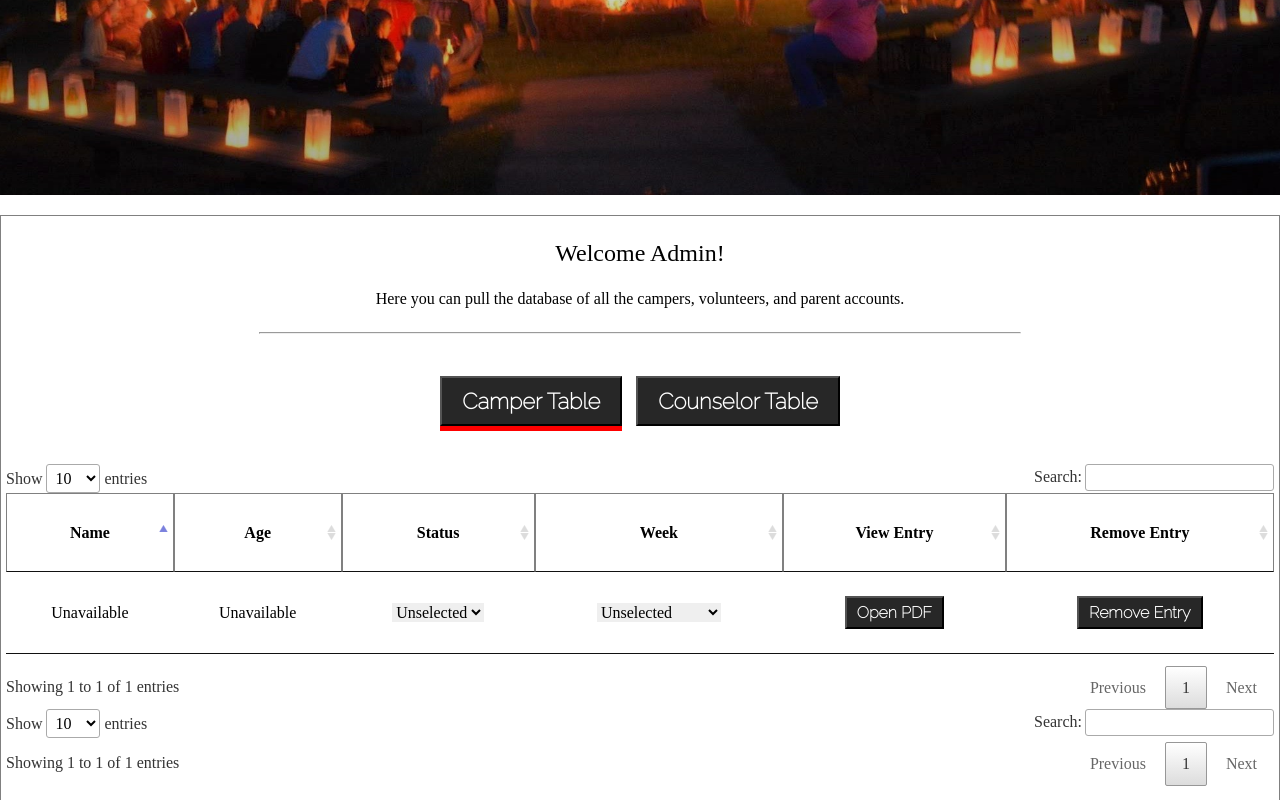
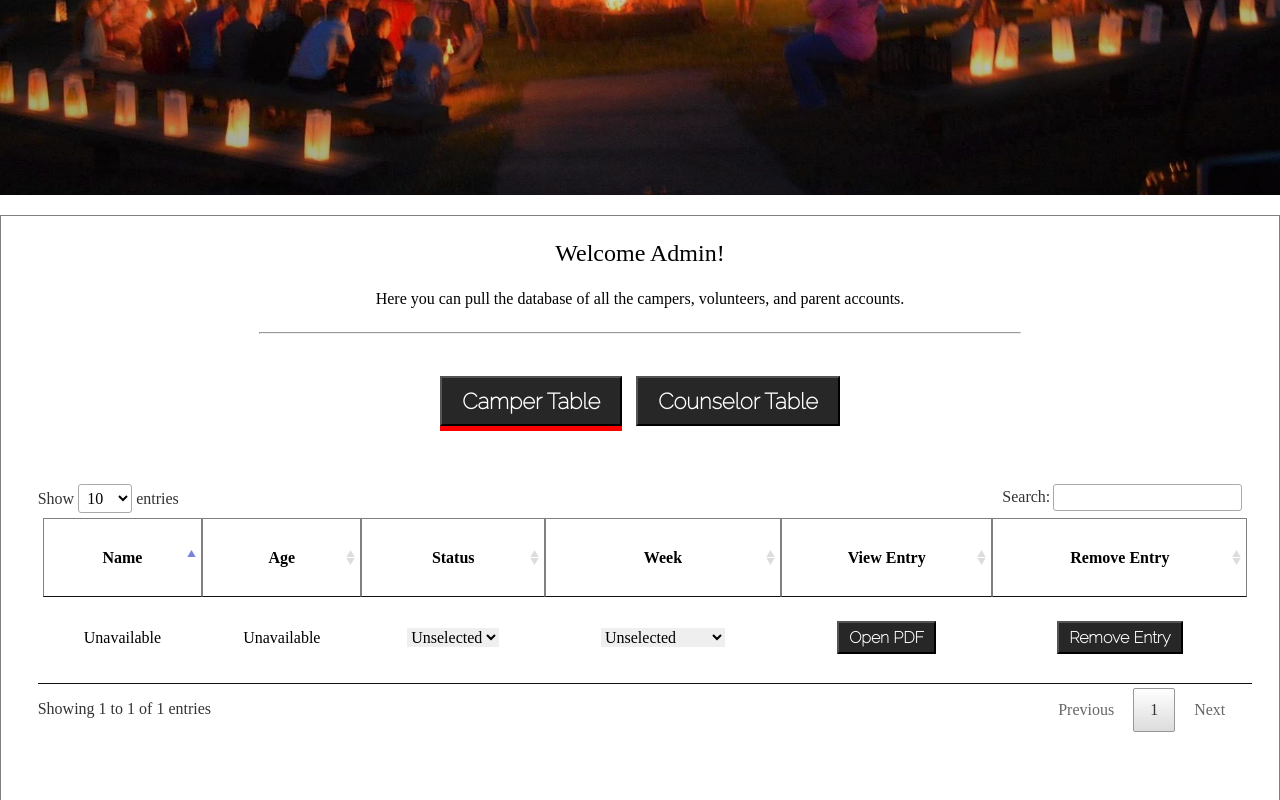
Before and after one commit to S-STEM-Team-5/server, a plain HTML site: page src/htmls/adminDashboard.html in a window 1280 px wide. Both pictures are taken after a click on the button "Camper Table". Shown: the part 408-1208 px from the top of the page. Drawn offline with Linux system fonts and the light colour scheme; a web font is replaced by a local one.

Commit message:
Some updates on the admin tables

```diff
--- a/src/scripts/adminDashboard.js
+++ b/src/scripts/adminDashboard.js
@@ -38,18 +38,19 @@ function initTableButtons(){
 		$(this).css('background-color', '#272727');
 	});
 	//Table button actualling switching tables.
-	$('#counselorTable').css('display', 'none');
+	$('#camperTable_wrapper').focus();
+	$('#counselorTable_wrapper').css('display', 'none');
 	$('#camperTableButton').css('box-shadow', '0px 5px red');
 	$('#camperTableButton').on('click', function(){
-		$('#counselorTable').css('display', 'none');
-		$('#camperTable').css('display', 'inline-block');
+		$('#counselorTable_wrapper').css('display', 'none');
+		$('#camperTable_wrapper').css('display', 'inline-block');
 		$(this).css('box-shadow', '0px 5px red');
 		$(this).focus();
 		$('#counselorTableButton').css('box-shadow', '0px 0px red');
 	});
 	$('#counselorTableButton').on('click', function(){
-		$('#counselorTable').css('display', 'inline-block');
-		$('#camperTable').css('display', 'none');
+		$('#counselorTable_wrapper').css('display', 'inline-block');
+		$('#camperTable_wrapper').css('display', 'none');
 		$(this).css('box-shadow', '0px 5px red');
 		$(this).focus();
 		$('#camperTableButton').css('box-shadow', '0px 0px red');
--- a/src/styles/adminDashboard.css
+++ b/src/styles/adminDashboard.css
@@ -59,7 +59,8 @@ h2 {
 article {
 	text-align: center;
 	margin: 0 auto;
-	border: 1px solid gray;
+	max-width: 1600px;
+    border: 1px solid gray;
 	padding: 5px 5px 200px 5px;
 	margin-bottom: 200px;
 }
@@ -71,9 +72,9 @@ hr {
 }
 table {
 	margin: 0 auto;
-	border: 0px solid gray;
 	border-spacing: 0px;
 	max-width: 1500px;
+	padding: 5px;
 }
 th {
 	border: 1px solid gray;
@@ -99,3 +100,18 @@ select {
 	font-family: Raleway;
 	font-size: 17px;
 }
+
+/* Data Table */
+#counselorTable_wrapper{
+	display: none;
+	text-align: center;
+	margin: 0 auto;
+	padding: 20px;
+	width: 95%;
+}
+#camperTable_wrapper{
+	text-align: center;
+	margin: 0 auto;
+	padding: 20px;
+	width: 95%;
+}
```
